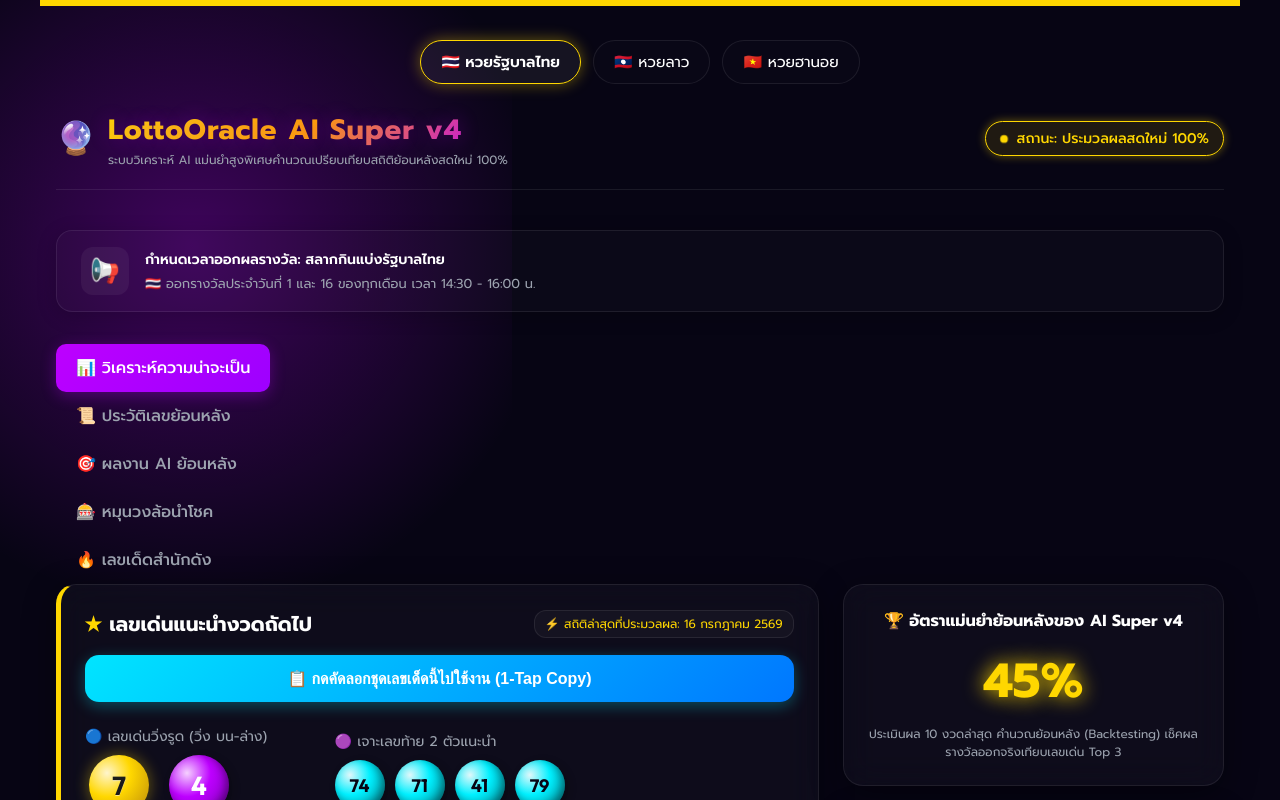
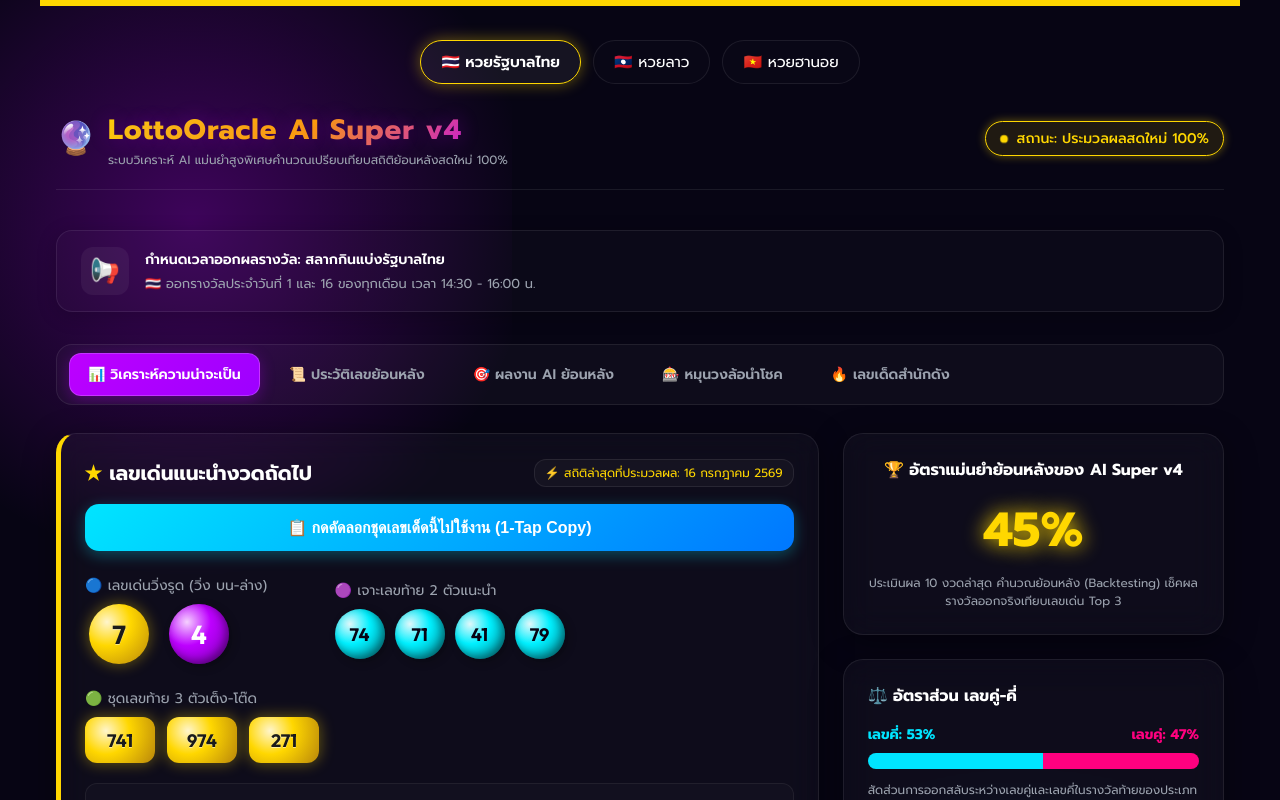
Before and after one commit to KritanatLiamseng/lotto, a Next.js app: page / in a window 1280 px wide. Shown: the top 800 px of the page. Built offline with nearby package versions, Linux system fonts and the light colour scheme.

Commit message:
Redesign-navigation-menu-tabs-into-a-guaranteed-horizontal-row-layout

```diff
--- a/app/globals.css
+++ b/app/globals.css
@@ -142,43 +142,55 @@
   animation: pulse-glow-simple 1.5s infinite;
 }
 
-/* Tabs Navigation */
-.tabs-nav {
-  display: flex;
-  gap: 8px;
-  background: rgba(255, 255, 255, 0.02);
+/* Tabs Navigation - Guaranteed Horizontal Row Across All Screen Sizes */
+.nav-tabs, .tabs-nav {
+  display: flex !important;
+  flex-direction: row !important;
+  flex-wrap: nowrap !important;
+  align-items: center;
+  gap: 10px;
+  background: rgba(255, 255, 255, 0.03);
   border: 1px solid var(--border-card);
-  padding: 6px;
-  border-radius: 14px;
-  margin-bottom: 32px;
+  padding: 8px 12px;
+  border-radius: 16px;
+  margin-bottom: 28px;
   overflow-x: auto;
   white-space: nowrap;
+  -webkit-overflow-scrolling: touch;
+  scrollbar-width: none;
+}
+
+.nav-tabs::-webkit-scrollbar, .tabs-nav::-webkit-scrollbar {
+  display: none;
 }
 
 .tab-btn {
+  flex-shrink: 0 !important;
+  white-space: nowrap !important;
   background: transparent;
-  border: none;
+  border: 1px solid transparent;
   color: var(--text-muted);
-  padding: 12px 20px;
-  border-radius: 10px;
+  padding: 10px 18px;
+  border-radius: 12px;
   cursor: pointer;
   font-family: var(--font-sans);
-  font-size: 16px;
-  font-weight: 500;
-  transition: all 0.3s cubic-bezier(0.4, 0, 0.2, 1);
-  display: flex;
+  font-size: 14px;
+  font-weight: 600;
+  transition: all 0.25s ease;
+  display: inline-flex;
   align-items: center;
   gap: 8px;
 }
 
 .tab-btn:hover {
   color: #FFFFFF;
-  background: rgba(255, 255, 255, 0.05);
+  background: rgba(255, 255, 255, 0.08);
 }
 
 .tab-btn.active {
   color: #FFFFFF;
   background: linear-gradient(135deg, var(--primary) 0%, #9D00FF 100%);
+  border-color: rgba(255, 255, 255, 0.2);
   box-shadow: 0 4px 15px var(--primary-glow);
 }
 
```
